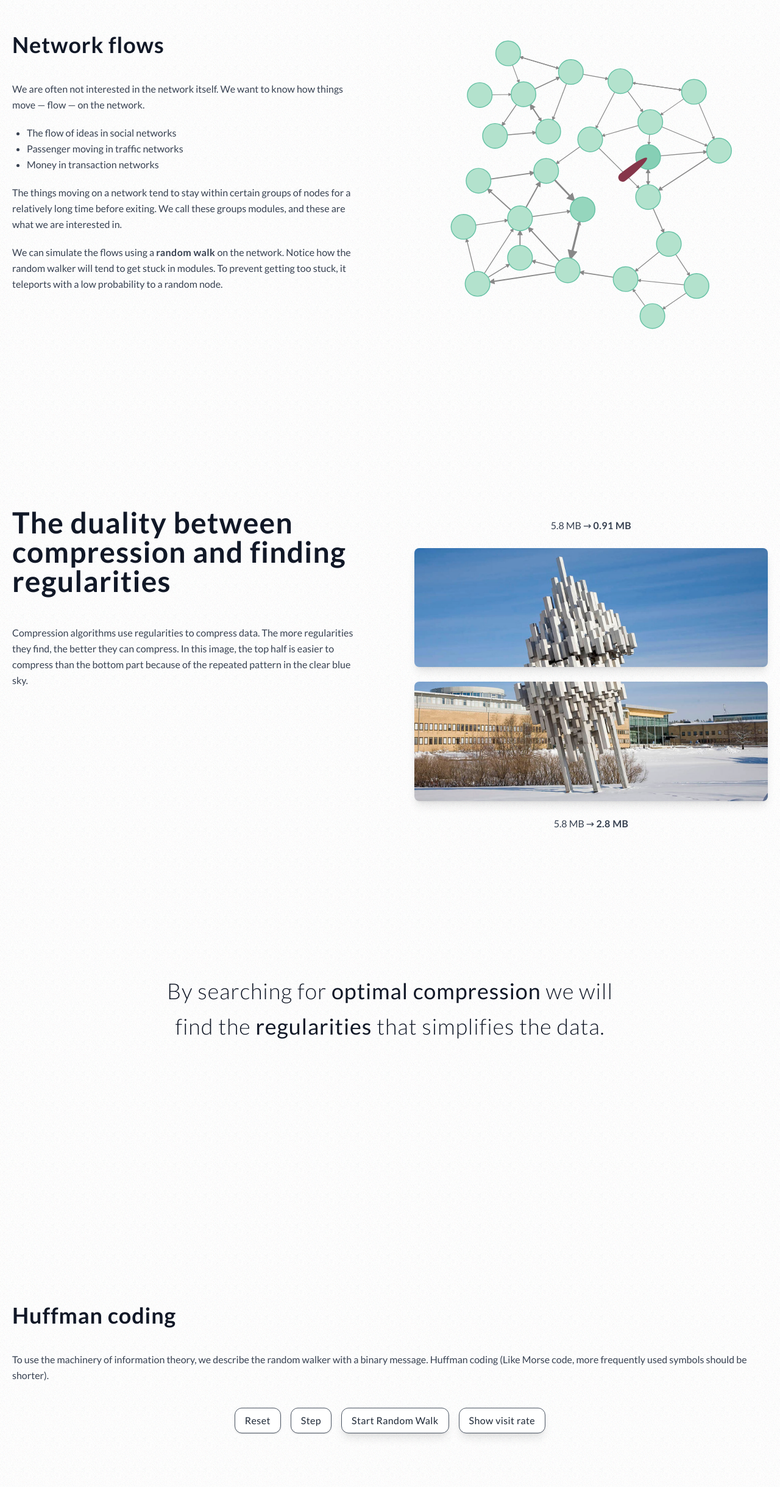
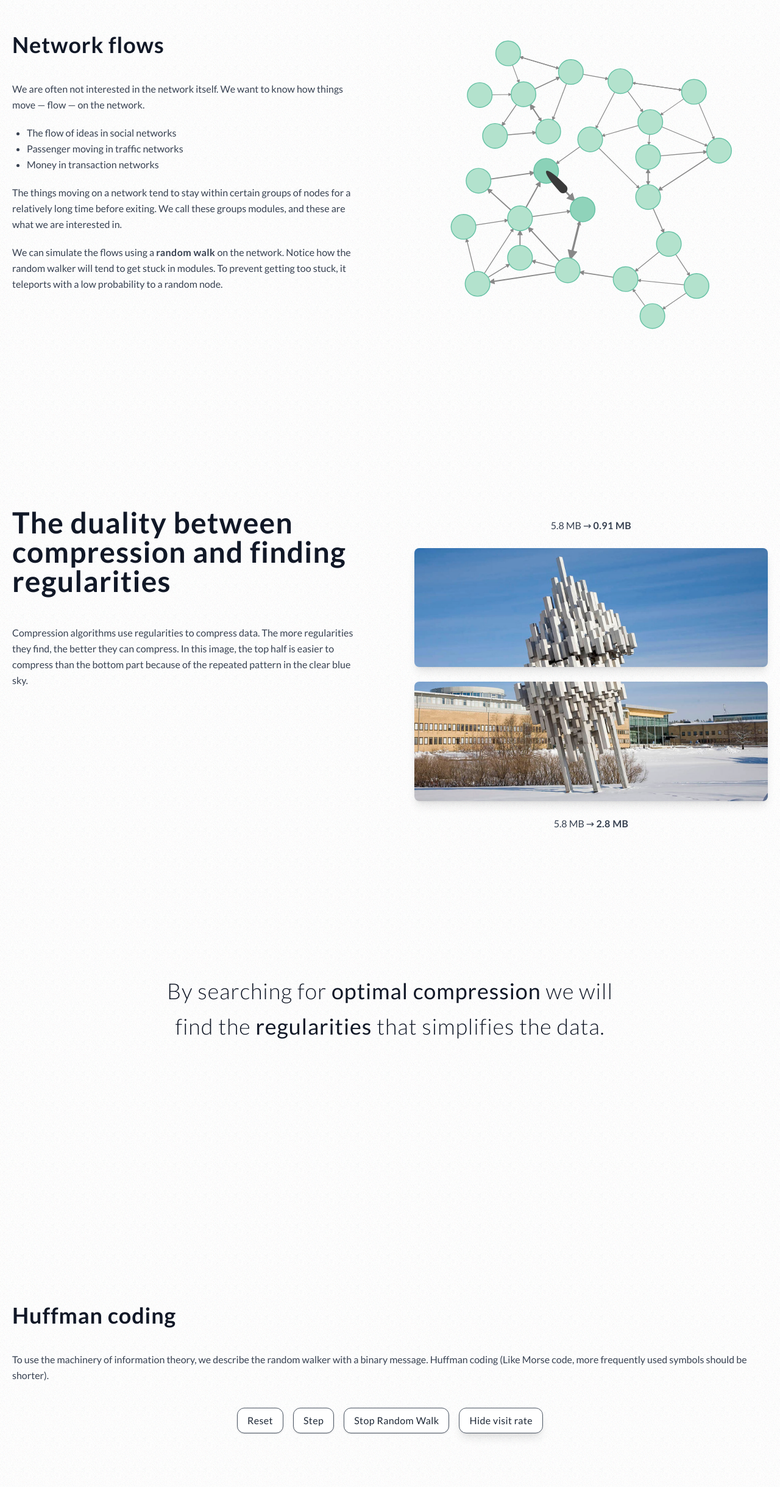
Before and after one commit to mapequation/tutorial, a Next.js app: page /demo/ in a window 1280 px wide. Shown: the part 1803-4242 px from the top of the page at 61% size. Built offline with nearby package versions, Linux system fonts and the light colour scheme.

Commit message:
refactor: Remove redundant nodeSizeShowsRate state

```diff
--- a/src/components/Network/Network.tsx
+++ b/src/components/Network/Network.tsx
@@ -8,6 +8,7 @@ import type {
   Network as NetworkModel,
   Node as NodeModel,
 } from '../../model';
+import { Rate, getRate } from '../../model';
 import { observer } from 'mobx-react';
 import Svg from '../Svg';
 import Walker from './Walker';
@@ -16,7 +17,7 @@ const nodeScale = scaleSqrt().domain([0, 1]).range([10, 100]);
 
 interface Props {
   network: NetworkModel;
-  getRate: (node: NodeModel) => number;
+  rate?: Rate;
   showLabels?: boolean;
   showModules?: boolean;
   showWalker?: boolean;
@@ -24,7 +25,7 @@ interface Props {
 
 function Network({
   network,
-  getRate,
+  rate = Rate.None,
   showLabels = false,
   showModules = false,
   showWalker = false,
@@ -33,7 +34,9 @@ function Network({
   const arrowId = 'arrow';
   const markerEnd = network.directed ? `url(#${arrowId})` : undefined;
 
-  const nodeRadius = (node: NodeModel): number => nodeScale(getRate(node));
+  const getNodeRate = getRate(rate, 1 / network.numNodes);
+
+  const nodeRadius = (node: NodeModel): number => nodeScale(getNodeRate(node));
 
   const nodeFill = (node: NodeModel): string => {
     if (network.walker.current?.id === node.id) {
--- a/src/components/Rates/Rates.tsx
+++ b/src/components/Rates/Rates.tsx
@@ -1,6 +1,7 @@
 import React from 'react';
 import { observer } from 'mobx-react';
 import type { Network, Node } from '../../model';
+import { getRate } from '../../model';
 import Svg from '../Svg';
 import Bar from './Bar';
 import OverflowMask from './OverflowMask';
@@ -9,15 +10,16 @@ import { Rate } from '../../model/enums';
 
 interface Props {
   network: Network;
-  getRate: (node: Node) => number;
   rate: Rate;
-  showModules: boolean;
+  showModules?: boolean;
   width?: number | string;
   height?: number | string;
 }
 
-function Rates({ network, getRate, rate, showModules }: Props) {
+function Rates({ network, rate, showModules = true }: Props) {
   const { nodes, maxNodeFlow } = network;
+
+  const getNodeRate = getRate(rate, 1 / nodes.length);
 
   const [viewBoxWidth, viewBoxHeight] = [1000, 800];
   const viewBox = `0 0 ${viewBoxWidth} ${viewBoxHeight}`;
@@ -79,7 +81,7 @@ function Rates({ network, getRate, rate, showModules }: Props) {
             animate
             opacity={0.6}
             {...barFillStroke(node)}
-            {...barProps(i, getRate(node))}
+            {...barProps(i, getNodeRate(node))}
           />
         ))}
     </Svg>
--- a/src/model/algorithms/RandomWalker.ts
+++ b/src/model/algorithms/RandomWalker.ts
@@ -18,7 +18,7 @@ export default class RandomWalker {
   teleportModel = Teleportation.Recorded;
 
   private readonly intervalStopped = -1;
-  private intervalId = this.intervalStopped;
+  intervalId = this.intervalStopped;
   private interval = 400;
 
   constructor(network: Network) {
@@ -29,6 +29,7 @@ export default class RandomWalker {
       current: observable,
       teleported: observable,
       trace: observable,
+      intervalId: observable,
       start: action,
       stop: action,
       reset: action,
--- /dev/null
+++ b/src/model/get-rate.ts
@@ -0,0 +1,16 @@
+import type { Node } from '.';
+import { Rate } from '.';
+
+export function getRate(rate: Rate, _default = 0) {
+  return (node: Node) => {
+    if (rate === Rate.Visits) {
+      return node.visitRate;
+    } else if (rate === Rate.Votes) {
+      return node.votes;
+    } else if (rate === Rate.Flow) {
+      return node.flow;
+    }
+
+    return _default;
+  };
+}
--- a/src/model/index.ts
+++ b/src/model/index.ts
@@ -2,3 +2,4 @@ export { default as Node } from './Node';
 export { default as Link } from './Link';
 export { default as Network } from './Network';
 export * from './enums';
+export * from './get-rate';
--- a/src/pages/index.tsx
+++ b/src/pages/index.tsx
@@ -1,8 +1,9 @@
 import { useEffect, useRef, useState, useCallback } from 'react';
 import type { NextPage } from 'next';
 import Head from 'next/head';
+import { observer } from 'mobx-react';
 import { modular_wd_json } from '../networks';
-import { Network as NetworkModel, Node, Rate } from '../model';
+import { Network as NetworkModel, Rate } from '../model';
 import Header from '../components/Header';
 import Footer from '../components/Footer';
 import Network from '../components/Network';
@@ -11,7 +12,6 @@ import Button from '../components/Button';
 import CodeBooks from '../components/CodeBooks';
 import Trace from '../components/Trace';
 
-const Home: NextPage = () => {
 const network = NetworkModel.parse(modular_wd_json);
 network.flowCalculator.calculateFlow();
 network.tree.update();
@@ -24,45 +24,34 @@ const Home: NextPage = () => {
   node.y *= 800;
 });
 
+const Home: NextPage = observer(() => {
   const [rate, setRate] = useState(Rate.None);
-  const [nodeSizeShowsRate, setNodeSizeShowsRate] = useState(false);
+  const [showWalker, setShowWalker] = useState(false);
 
   const startRandomWalk = useCallback(() => {
     network.walker.start();
+    setShowWalker(true);
     setRate(Rate.Visits);
   }, [network]);
 
-  const stopRandomWalk = () => network.walker.stop();
+  const stopRandomWalk = () => {
+    network.walker.stop();
+  };
 
   const resetRandomWalk = () => {
     network.walker.reset();
+    setShowWalker(false);
     setRate(Rate.None);
   };
 
   const stepRandomWalk = () => {
     network.walker.step();
+    setShowWalker(true);
     setRate(Rate.Visits);
   };
 
-  const toggleNodeSizeShowsRate = () =>
-    setNodeSizeShowsRate(!nodeSizeShowsRate);
-
   const toggleRandomWalk = () =>
     network.walker.isStarted ? stopRandomWalk() : startRandomWalk();
-
-  const getRate = (node: Node) => {
-    if (rate === Rate.Visits) {
-      return node.visitRate;
-    } else if (rate === Rate.Votes) {
-      return node.votes;
-    } else if (rate === Rate.Flow) {
-      return node.flow;
-    }
-
-    return 1 / network.numNodes;
-  };
-
-  const getUniformRate = (_: Node) => 1 / network.numNodes;
 
   const firstNetworkRef = useRef<HTMLDivElement>(null);
 
@@ -201,11 +190,7 @@ const Home: NextPage = () => {
             ref={firstNetworkRef}
             className="col-span-2 w-4/5 mx-auto xl:w-full mb-48"
           >
-            <Network
-              network={network}
-              getRate={() => 1 / network.numNodes}
-              showWalker={rate === Rate.Visits}
-            />
+            <Network network={network} showWalker={showWalker} />
           </div>
 
           <div className="col-span-2 mb-20 xl:mb-48">
@@ -274,11 +259,13 @@ const Home: NextPage = () => {
               </Button>
               <Button
                 className={`button ${
-                  !nodeSizeShowsRate ? 'button--primary' : ''
+                  rate === Rate.Visits ? 'button--primary' : ''
                 }`}
-                onClick={toggleNodeSizeShowsRate}
+                onClick={() =>
+                  setRate(rate === Rate.Visits ? Rate.None : Rate.Visits)
+                }
               >
-                {nodeSizeShowsRate ? 'Hide visit rate' : 'Show visit rate'}
+                {rate === Rate.Visits ? 'Hide visit rate' : 'Show visit rate'}
               </Button>
             </div>
           </div>
@@ -286,9 +273,9 @@ const Home: NextPage = () => {
           <div className="col-span-2 mb-48">
             <Network
               network={network}
-              getRate={nodeSizeShowsRate ? getRate : getUniformRate}
+              rate={rate}
               showLabels
-              showWalker={rate === Rate.Visits}
+              showWalker={showWalker}
             />
 
             <Trace network={network} />
@@ -297,22 +284,17 @@ const Home: NextPage = () => {
           <div className="col-span-2 mb-48">
             <Network
               network={network}
-              getRate={nodeSizeShowsRate ? getRate : getUniformRate}
+              rate={rate}
               showLabels
               showModules
-              showWalker={rate === Rate.Visits}
+              showWalker={showWalker}
             />
 
             <Trace network={network} showModules />
           </div>
 
           <div className="col-span-2 mb-48">
-            <Rates
-              network={network}
-              getRate={getRate}
-              rate={rate}
-              showModules
-            />
+            <Rates network={network} rate={Rate.Visits} showModules />
           </div>
 
           <div className="col-span-2 mb-48">
@@ -335,6 +317,6 @@ const Home: NextPage = () => {
       </div>
     </>
   );
-};
+});
 
 export default Home;
```
Lines whose indentation alone changed are shown as unchanged.
